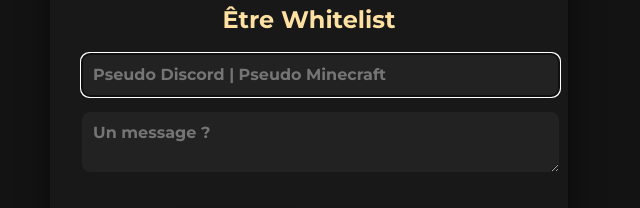
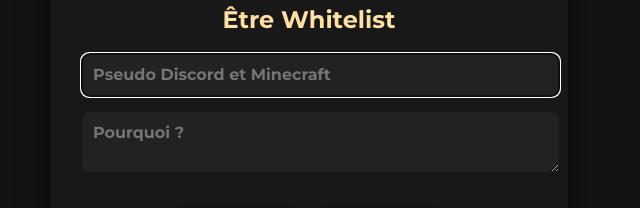
Before and after one commit to NotLoann/loannsmp, a plain HTML site: page index.html in a window 1280 px wide. Both pictures are taken after a click on the button "Whitelist". Shown: the part 283-491 px from the top of the page, 331-971 px from the left. Drawn offline with Linux system fonts and the light colour scheme.

Commit message:
Update index.html

```diff
--- a/index.html
+++ b/index.html
@@ -27,7 +27,7 @@
         </div>
         <div class="version-block">
           <span class="version-label">Version :</span>
-          <span class="version-value">1.20+ Moddé</span>
+          <span class="version-value">A définir...</span>
         </div>
       </div>
       <div class="buttons-row">
@@ -38,22 +38,13 @@
         © 2025 LoannSMP — J'ai appris à coder en HTML juste pour ce site...
       </div>
     </div>
-    <!-- Nouvelle fenêtre de téléchargement -->
-    <!--
-    <div class="download-popup">
-      <h1>Téléchargement</h1>
-      <div class="subtitle">Ici tu pourras bientôt télécharger le modpack !</div>
-      <div class="buttons-row">
-      </div>
-    </div>
-    -->
   </div> <!-- fin de .main-flex -->
   <div id="suggestion-popup" class="suggestion-popup">
     <div class="suggestion-popup-content">
       <h2>Être Whitelist</h2>
       <form id="suggestion-form" autocomplete="off">
-        <input id="suggestion-pseudo" type="text" placeholder="Pseudo Discord | Pseudo Minecraft" required>
-        <textarea id="suggestion-text" placeholder="Un message ?" required></textarea>
+        <input id="suggestion-pseudo" type="text" placeholder="Pseudo Discord et Minecraft" required>
+        <textarea id="suggestion-text" placeholder="Pourquoi ?" required></textarea>
 
         <div class="popup-btns">
           <button type="submit" class="contact-btn popup-ok-btn">Envoyer</button>
```
